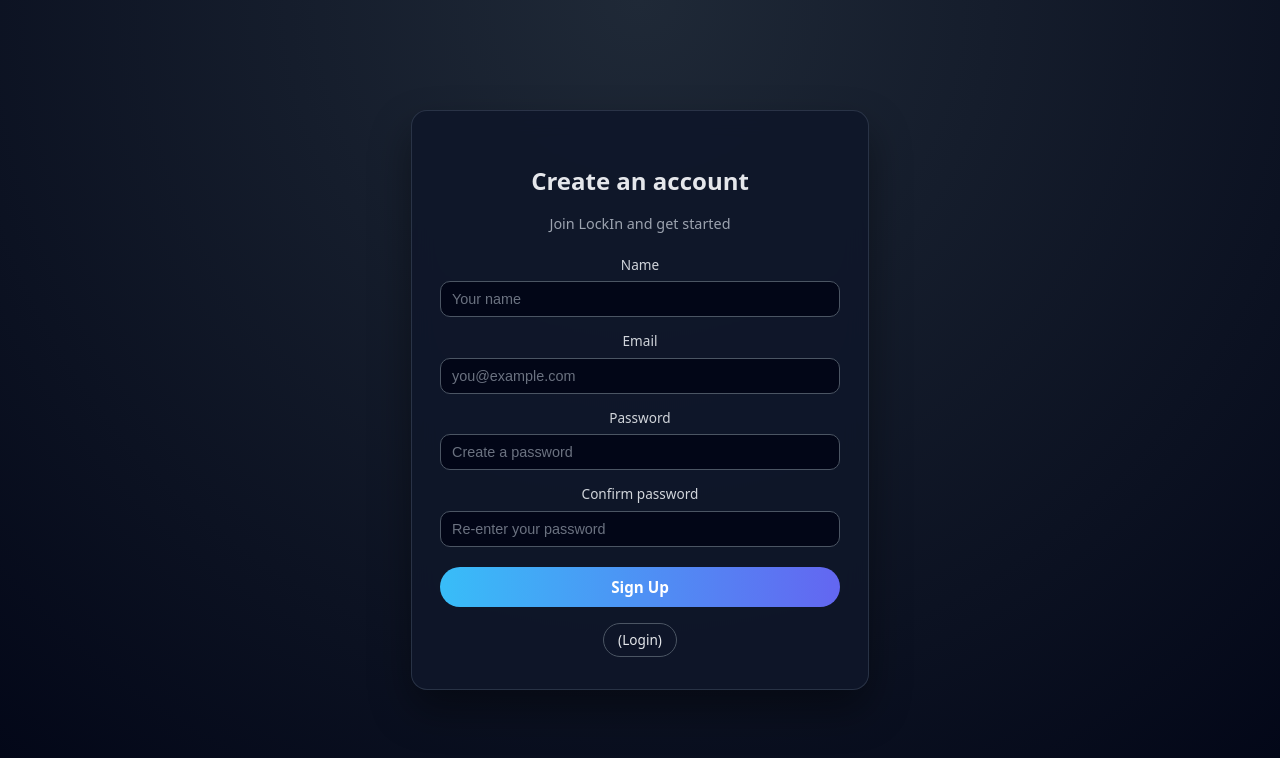
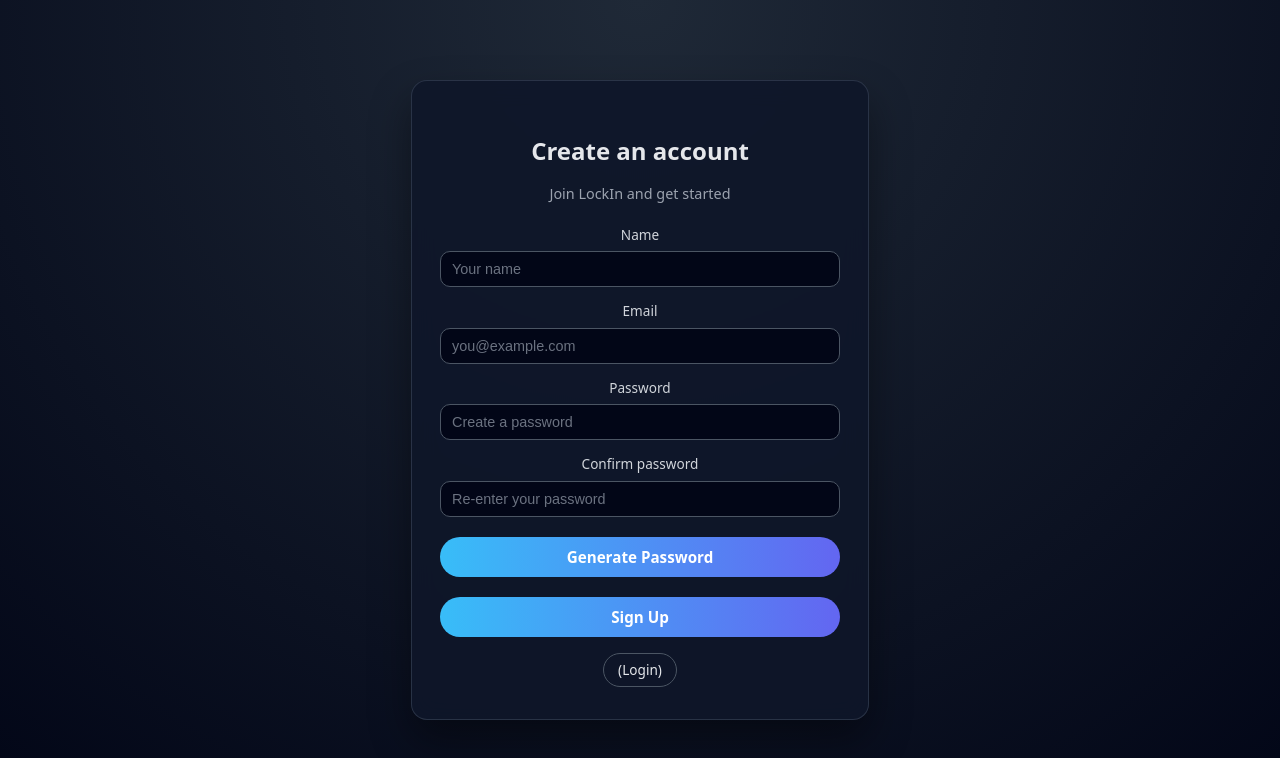
Before and after one commit to andreyg8479/Lock-In, a React app in the folder frontend/: page /SignUp in a window 1280 px wide. Shown: the top 758 px of the page. Built offline with nearby package versions, Linux system fonts and the light colour scheme; the HTML template or start-up script is replaced by a standard one.

Commit message:
Password generation frontend

```diff
--- a/frontend/src/SignUp.tsx
+++ b/frontend/src/SignUp.tsx
@@ -138,6 +138,19 @@ const SignUp: React.FC = () => {
 						/>
 					</label>
 
+					<button
+						type="button"
+						onClick={() => {
+							const p = generatePassword();
+							setPassword(p);
+							setConfirmPassword(p);
+							alert("New password is:    " + p);
+						}}
+						className="auth-button"
+					>
+						Generate Password
+					</button>
+
 					<button type="button" onClick={handleSubmit as any} className="auth-button">
 						Sign Up
 					</button>
```
